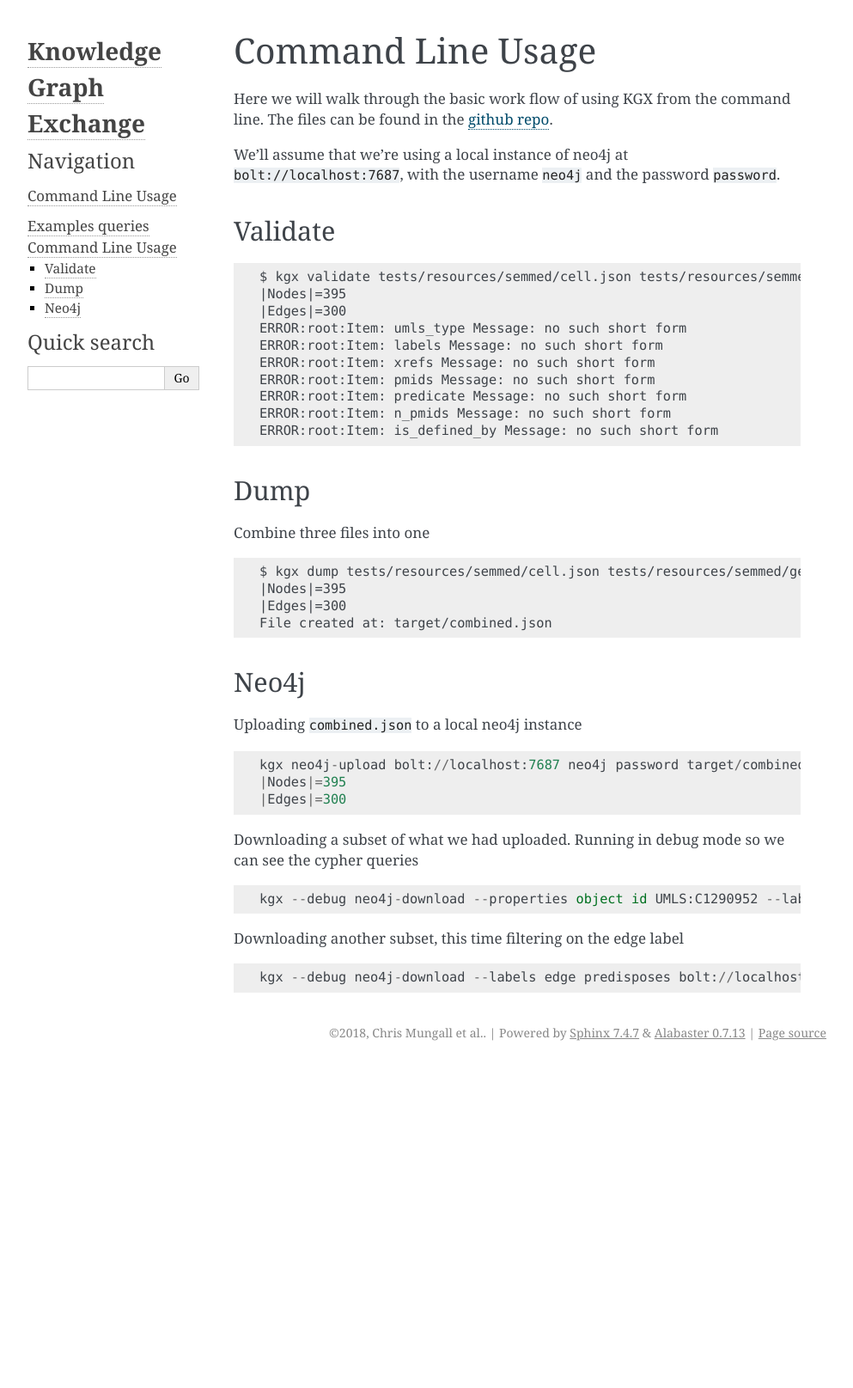
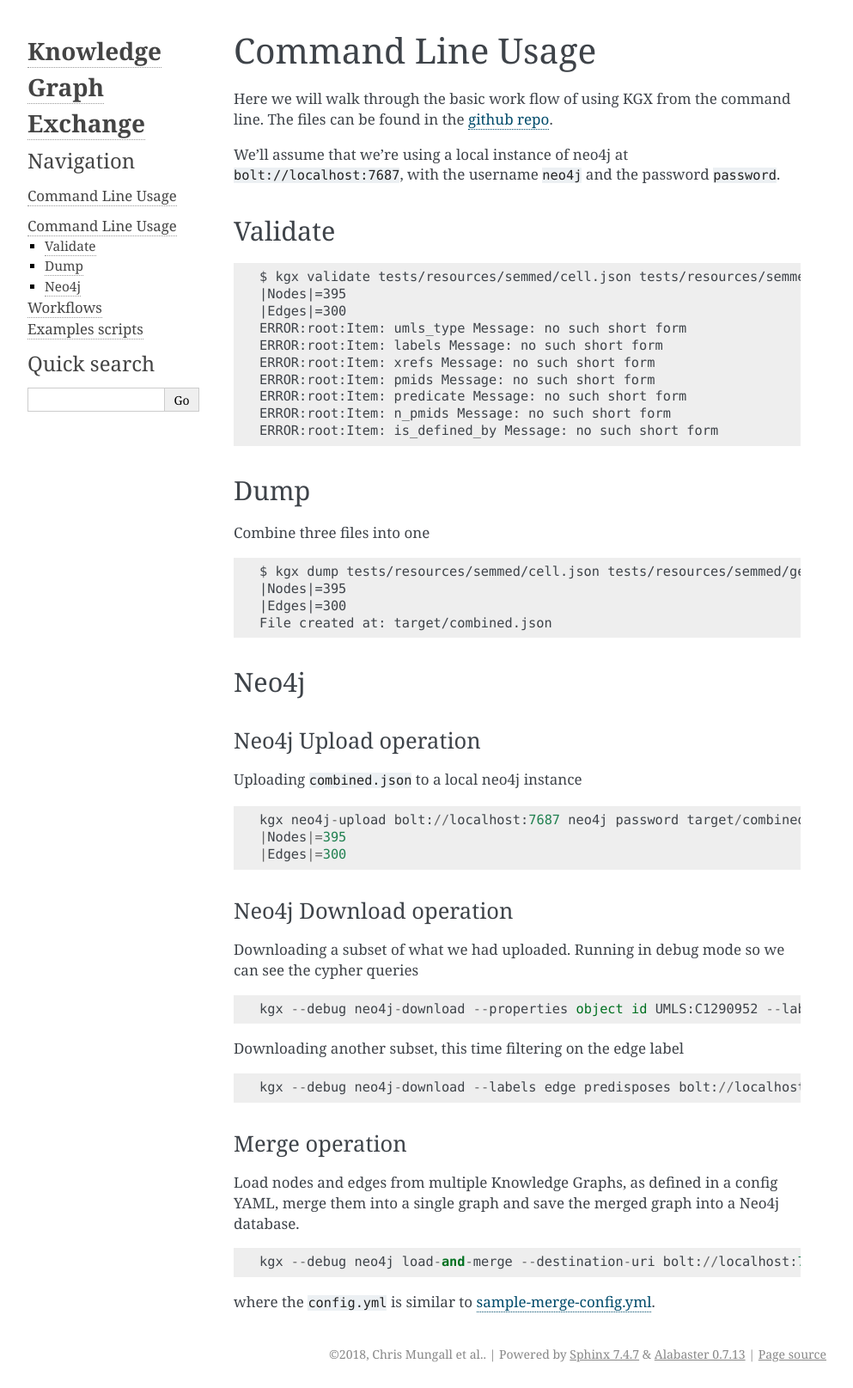
Before and after one commit to biolink/kgx, a Sphinx documentation site: the page built from docs/command_line_examples.md, in a window 1280 px wide. Shown: the whole page at 86% size, without its empty margins (148-1141 px from the left). Built offline with Sphinx 7.4.7, drawn with Linux system fonts in a browser that asks for light colours; pages that are not in the unit, such as notebooks, are missing from menus; before the commit the page ends 1241 px from its top, so only the background shows below that.

Commit message:
Update docs

````diff
--- a/docs/command_line_examples.md
+++ b/docs/command_line_examples.md
@@ -1,10 +1,10 @@
-## Command Line Usage
+# Command Line Usage
 
 Here we will walk through the basic work flow of using KGX from the command line. The files can be found in the [github repo](https://github.com/NCATS-Tangerine/kgx).
 
 We'll assume that we're using a local instance of neo4j at `bolt://localhost:7687`, with the username `neo4j` and the password `password`.
 
-### Validate
+## Validate
 ```
 $ kgx validate tests/resources/semmed/cell.json tests/resources/semmed/gene.json tests/resources/semmed/protein.json
 |Nodes|=395
@@ -18,7 +18,7 @@ ERROR:root:Item: n_pmids Message: no such short form
 ERROR:root:Item: is_defined_by Message: no such short form
 ```
 
-### Dump
+## Dump
 Combine three files into one
 ```
 $ kgx dump tests/resources/semmed/cell.json tests/resources/semmed/gene.json tests/resources/semmed/protein.json target/combined.json
@@ -27,7 +27,9 @@ $ kgx dump tests/resources/semmed/cell.json tests/resources/semmed/gene.json tes
 File created at: target/combined.json
 ```
 
-### Neo4j
+## Neo4j
+
+### Neo4j Upload operation
 
 Uploading `combined.json` to a local neo4j instance
 ```
@@ -35,6 +37,8 @@ kgx neo4j-upload bolt://localhost:7687 neo4j password target/combined.json
 |Nodes|=395
 |Edges|=300
 ```
+
+### Neo4j Download operation
 
 Downloading a subset of what we had uploaded. Running in debug mode so we can see the cypher queries
 ```
@@ -45,3 +49,14 @@ Downloading another subset, this time filtering on the edge label
 ```
 kgx --debug neo4j-download --labels edge predisposes bolt://localhost:7687 neo4j password target/predisposes.json
 ```
+
+### Merge operation
+
+Load nodes and edges from multiple Knowledge Graphs, as defined in a config YAML, merge them into a single graph and
+save the merged graph into a Neo4j database.
+
+```
+kgx --debug neo4j load-and-merge --destination-uri bolt://localhost:7687 neo4j neo4j config.yml
+```
+
+where the `config.yml` is similar to [sample-merge-config.yml](https://github.com/NCATS-Tangerine/kgx/blob/master/examples/sample-merge-config.yml).
--- a/docs/examples.rst
+++ b/docs/examples.rst
@@ -1,4 +1,4 @@
-Examples queries
+Examples scripts
 ================
 
 
--- a/docs/index.rst
+++ b/docs/index.rst
@@ -3,8 +3,8 @@
    You can adapt this file completely to your liking, but it should at least
    contain the root `toctree` directive.
 
-Welcome to Knowledge Graph Exchange's documentation!
-====================================================
+Welcome to Knowledge Graph Exchange's documentation
+===================================================
 
 A utility library and set of command line tools for exchanging data in knowledge graphs.
 
@@ -47,8 +48,10 @@ Examples
 .. toctree::
    :maxdepth: 2
 
+   command_line_examples
+   workflows
    examples
-   command_line_examples
+
 
 Internal Representation
 -----------------------
````
Also changed, not shown: other parts of docs/index.rst (+2 -1 lines).
